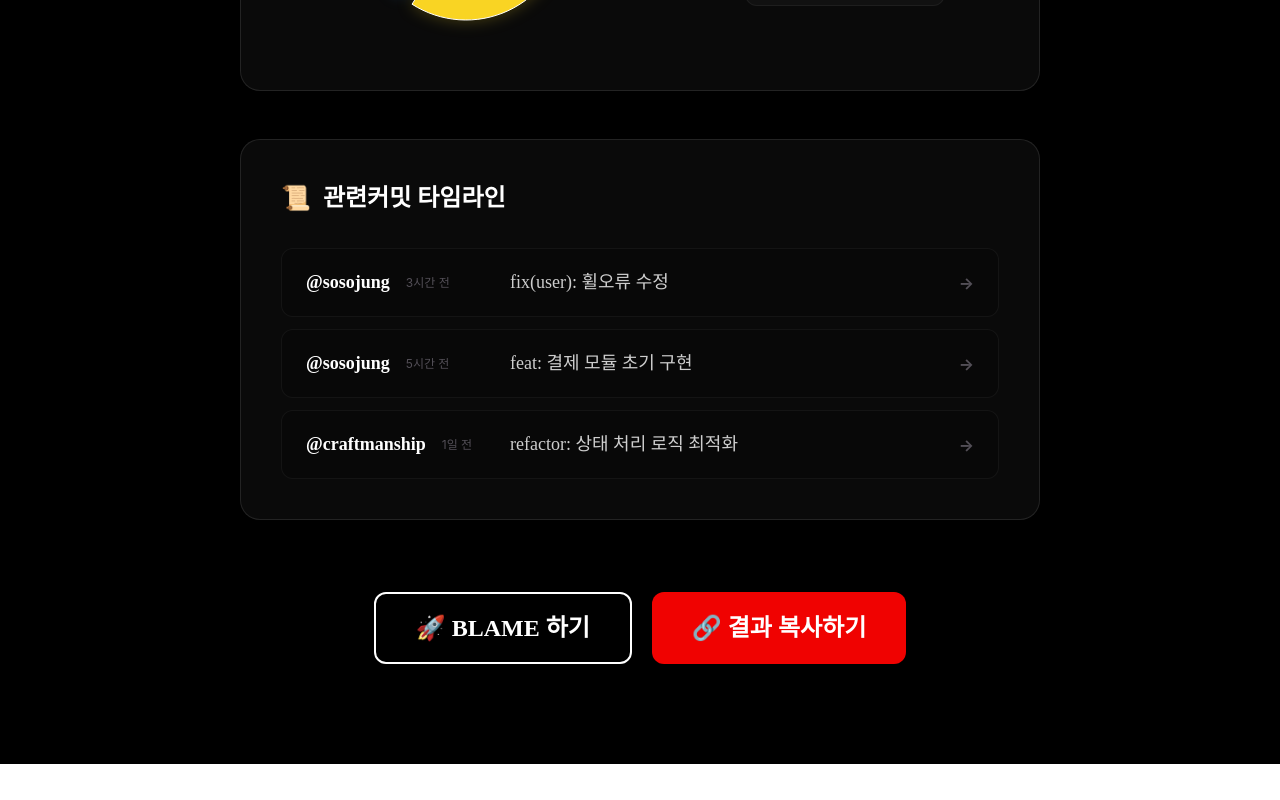
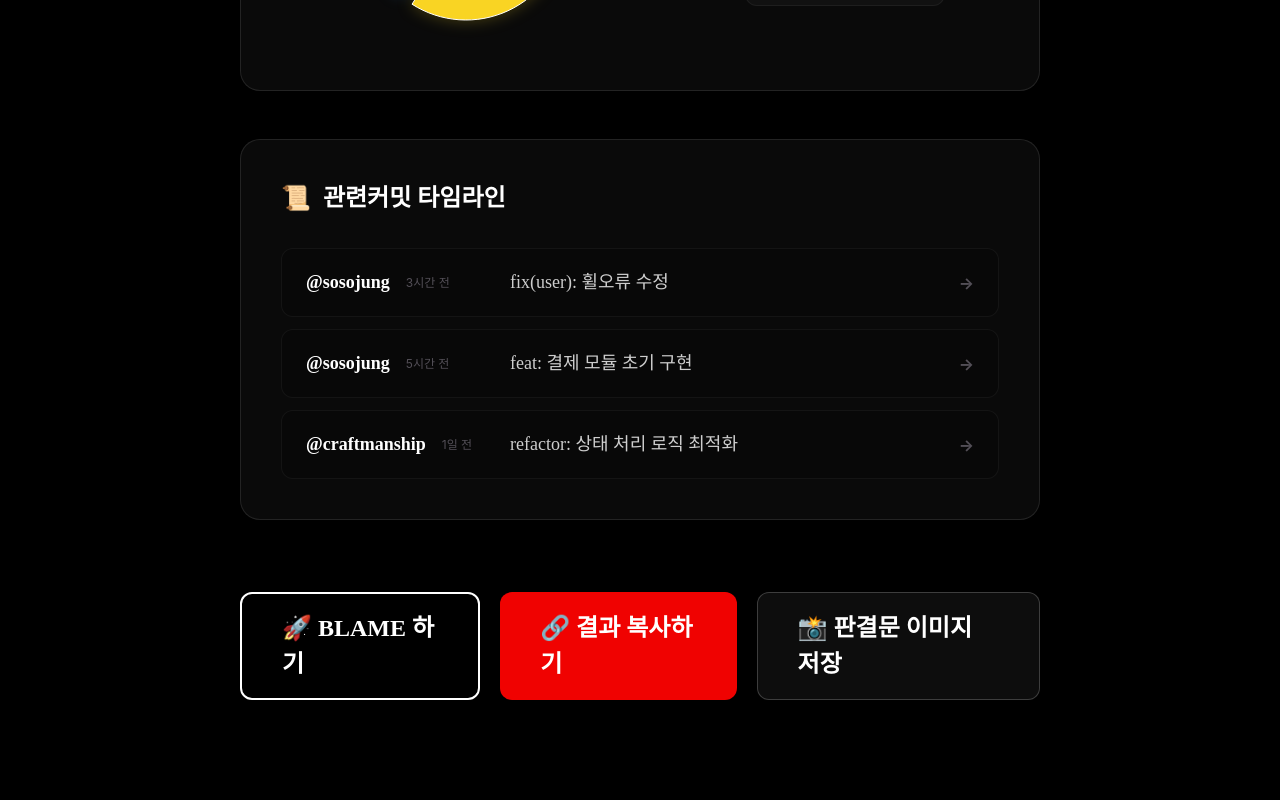
Before and after one commit to LEGACY-DEVCOOP/gitBlame, a Next.js app: page /court/summary in a window 1280 px wide. Shown: the part 1838-2638 px from the top of the page. Before the commit the page ends 2602 px from the top, so only its background shows below. Built offline with nearby package versions, Linux system fonts and the light colour scheme; a web font is replaced by a local one.

Commit message:
feat: 이미지 다운로드 구현

```diff
--- a/src/app/(app)/court/summary/page.tsx
+++ b/src/app/(app)/court/summary/page.tsx
@@ -7,8 +7,10 @@ import CaseSummaryInfo from '@/components/features/court/summary/CaseSummaryInfo
 import SuspectVerdictList from '@/components/features/court/summary/SuspectVerdictList';
 import ResponsibilityPieChart from '@/components/features/court/summary/ResponsibilityPieChart';
 import RelatedCommitTimeline from '@/components/features/court/summary/RelatedCommitTimeline';
+import { useRef } from 'react';
 import { useRouter } from 'next/navigation';
 import Courthouse from '../../../../../public/assets/Courthouse';
+import { toPng } from 'html-to-image';
 
 const MOCK_DATA = {
   caseInfo: {
@@ -59,9 +61,84 @@ const MOCK_DATA = {
 
 export default function CourtSummaryPage() {
   const router = useRouter();
+  const contentRef = useRef<HTMLDivElement>(null);
 
-  const handleCopyResult = () => {
-    alert('결과가 클립보드에 복사되었습니다.');
+  const formatVerdictResult = () => {
+    const { caseInfo, suspects } = MOCK_DATA;
+    let result = `[법원 판결문 - ${caseInfo.caseNumber}]\n\n`;
+    result += `사건명: ${caseInfo.title}\n`;
+    result += `날짜: ${caseInfo.date}\n`;
+    result += `고소인: ${caseInfo.complainant}\n`;
+    result += `피고소인: ${caseInfo.accused.join(', ')}\n\n`;
+    result += `■ 고소요지\n${caseInfo.summary}\n\n`;
+    result += `■ 판결 결과\n`;
+    suspects.forEach((s) => {
+      result += `- ${s.name} (${s.role}): ${s.percentage}% 책임 (${s.description})\n`;
+    });
+    result += `\nGenerated by GitBlame`;
+    return result;
+  };
+
+  const handleCopyResult = async () => {
+    const text = formatVerdictResult();
+
+    // 1. Navigator API 시도
+    if (navigator.clipboard && window.isSecureContext) {
+      try {
+        await navigator.clipboard.writeText(text);
+        alert('판결문 요약이 클립보드에 복사되었습니다.');
+        return;
+      } catch (err) {
+        console.error('Navigator clipboard failed, falling back...', err);
+      }
+    }
+
+    // 2. Fallback: 가상 textarea 사용
+    try {
+      const textArea = document.createElement('textarea');
+      textArea.value = text;
+      textArea.style.position = 'fixed';
+      textArea.style.left = '-999999px';
+      textArea.style.top = '-999999px';
+      document.body.appendChild(textArea);
+      textArea.focus();
+      textArea.select();
+      document.execCommand('copy');
+      document.body.removeChild(textArea);
+      alert('판결문 요약이 클립보드에 복사되었습니다. (보조 방식)');
+    } catch (err) {
+      console.error('Fallback copy failed: ', err);
+      alert('복사에 실패했습니다.');
+    }
+  };
+
+  const handleDownloadResult = async () => {
+    if (!contentRef.current) return;
+
+    try {
+      const element = contentRef.current;
+      const rect = element.getBoundingClientRect();
+
+      const dataUrl = await toPng(element, {
+        cacheBust: true,
+        backgroundColor: color.black,
+        width: rect.width + 80, // 좌우 패딩 40px씩 추가
+        height: rect.height + 80, // 상하 패딩 40px씩 추가
+        pixelRatio: 2, // 고해상도
+        style: {
+          padding: '40px',
+          transform: 'scale(1)',
+          transformOrigin: 'top left',
+        },
+      });
+      const link = document.createElement('a');
+      link.download = `verdict_${MOCK_DATA.caseInfo.caseNumber}.png`;
+      link.href = dataUrl;
+      link.click();
+    } catch (err) {
+      console.error('Image capture failed: ', err);
+      alert('이미지 생성에 실패했습니다.');
+    }
   };
 
   const handleGoBlame = () => {
@@ -81,17 +158,25 @@ export default function CourtSummaryPage() {
           </PageDescription>
         </HeaderSection>
 
-        <CaseSummaryInfo {...MOCK_DATA.caseInfo} />
+        <div
+          ref={contentRef}
+          style={{ display: 'flex', flexDirection: 'column', gap: '48px' }}
+        >
+          <CaseSummaryInfo {...MOCK_DATA.caseInfo} />
 
-        <SuspectVerdictList suspects={MOCK_DATA.suspects} />
+          <SuspectVerdictList suspects={MOCK_DATA.suspects} />
 
-        <ResponsibilityPieChart data={MOCK_DATA.chartData} />
+          <ResponsibilityPieChart data={MOCK_DATA.chartData} />
+        </div>
 
         <RelatedCommitTimeline commits={MOCK_DATA.commits} />
 
         <ButtonGroup>
           <BlameButton onClick={handleGoBlame}>🚀 BLAME 하기</BlameButton>
           <CopyButton onClick={handleCopyResult}>🔗 결과 복사하기</CopyButton>
+          <DownloadButton onClick={handleDownloadResult}>
+            📸 판결문 이미지 저장
+          </DownloadButton>
         </ButtonGroup>
       </MainContent>
     </PageContainer>
@@ -199,3 +284,23 @@ const CopyButton = styled.button`
     box-shadow: 0 10px 20px rgba(240, 2, 1, 0.2);
   }
 `;
+
+const DownloadButton = styled.button`
+  padding: 16px 40px;
+  background: rgba(255, 255, 255, 0.05);
+  border: 1px solid rgba(255, 255, 255, 0.2);
+  color: ${color.white};
+  ${font.H2}
+  font-weight: 800;
+  cursor: pointer;
+  border-radius: 12px;
+  transition: all 0.3s cubic-bezier(0.4, 0, 0.2, 1);
+  backdrop-filter: blur(8px);
+
+  &:hover {
+    background: rgba(255, 255, 255, 0.1);
+    border-color: ${color.white};
+    transform: translateY(-2px);
+    box-shadow: 0 10px 20px rgba(0, 0, 0, 0.2);
+  }
+`;
```
